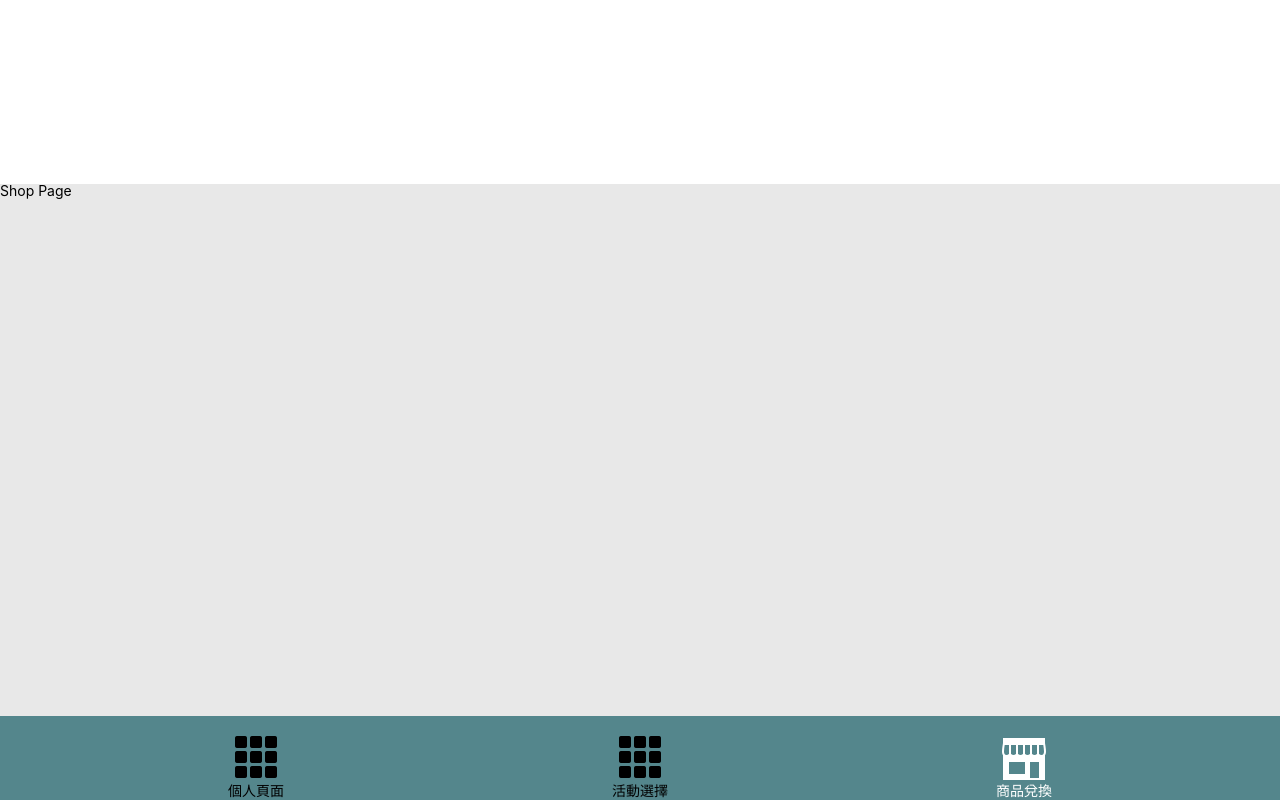
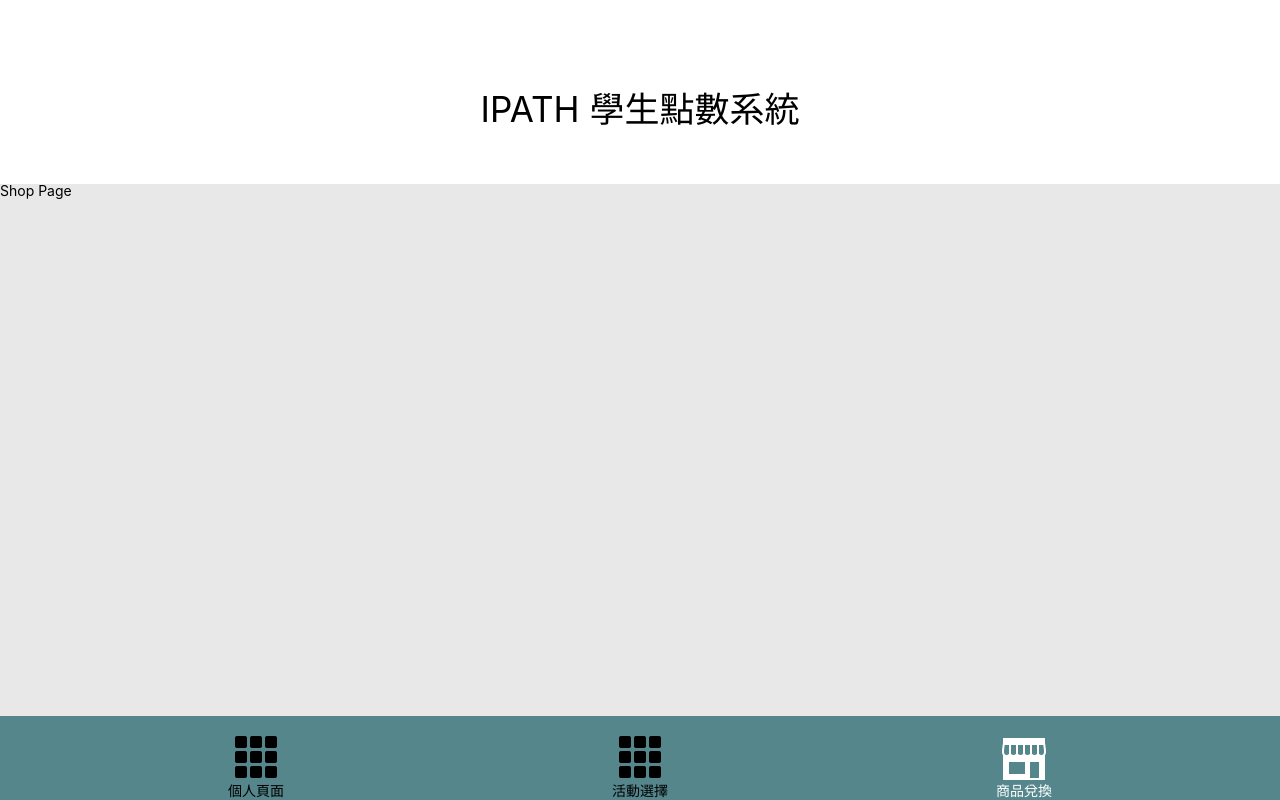
Before and after one commit to coliver0221/IPATH, a React (Create React App) app: page /shop in a window 1280 px wide. Built offline with nearby package versions, Linux system fonts and the light colour scheme.

Commit message:
modify title in Nav

```diff
--- a/src/Shop.js
+++ b/src/Shop.js
@@ -7,7 +7,7 @@ import Footer from './components/Footer';
 function Shop() {
     return (
         <dev>
-            <Nav />
+            <Nav title={"IPATH 學生點數系統"}/>
             <h1>Shop Page</h1>
             <Footer currPage={"shop"} />
         </dev>
--- a/src/components/Nav.js
+++ b/src/components/Nav.js
@@ -5,7 +5,7 @@ import { BrowserRouter as Router, Switch, Route } from 'react-router-dom';
 function Nav (props) {
     return(
         <div className='Nav'>
-            <h1>{props.title}</h1>
+            <p>{props.title}</p>
         </div>
     );
 }
```
